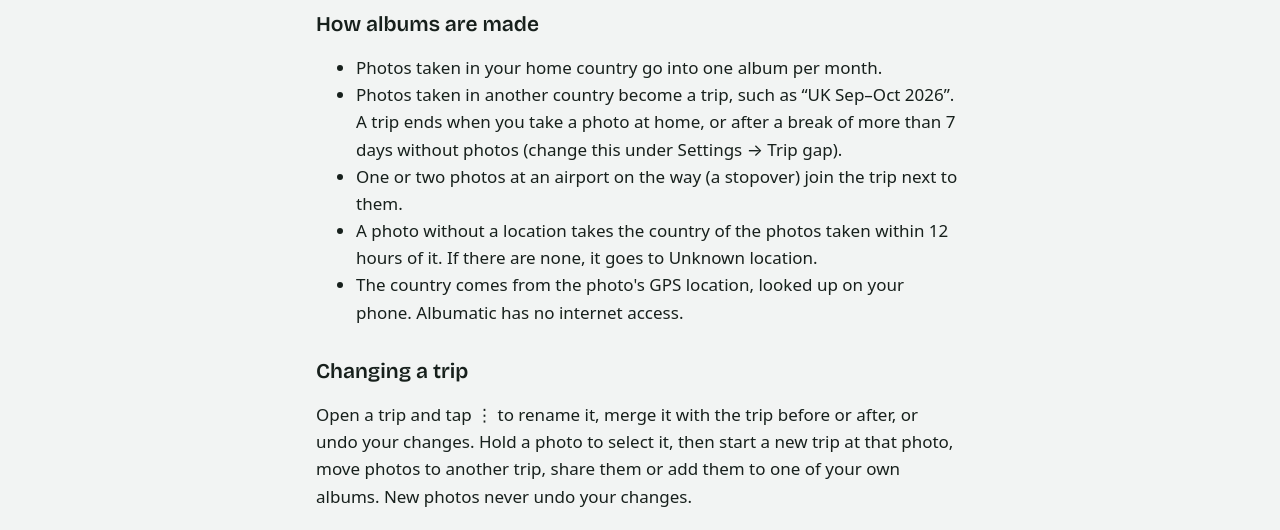
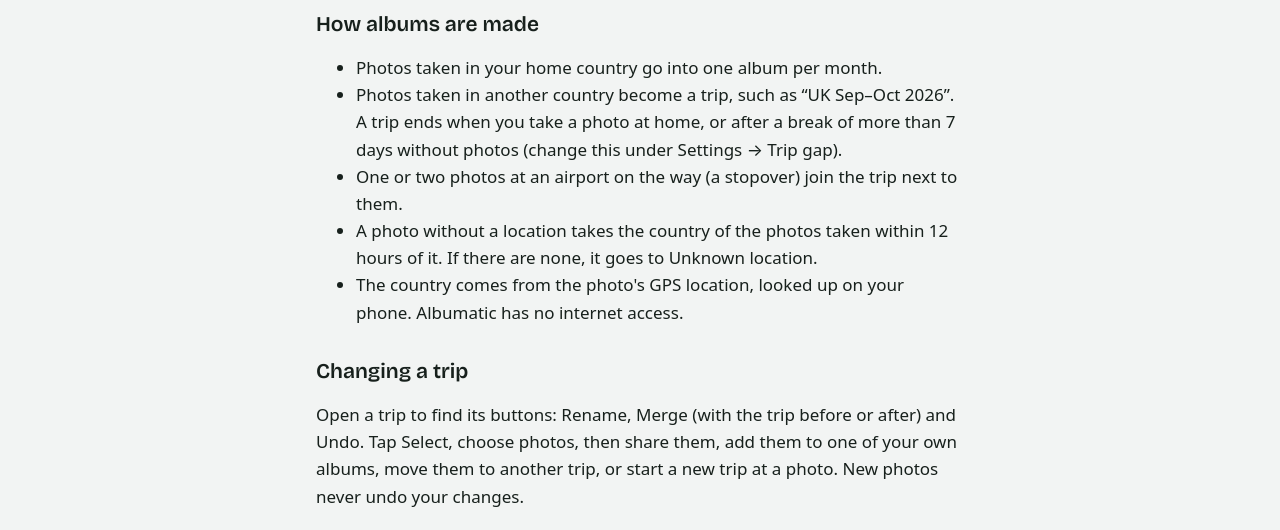
Before and after one commit to sycheng0924/albumatic-app, a plain HTML site: page index.html in a window 1280 px wide. Shown: the part 422-952 px from the top of the page. Drawn offline with nearby package versions, Linux system fonts and the light colour scheme.

Commit message:
Help: describe the visible buttons instead of ⋮ and holding a photo
Co-Authored-By: Claude Opus 5.5 <noreply@anthropic.com>

```diff
--- a/index.html
+++ b/index.html
@@ -37,7 +37,7 @@
     </ul>
 
     <h2>Changing a trip</h2>
-    <p>Open a trip and tap ⋮ to rename it, merge it with the trip before or after, or undo your changes. Hold a photo to select it, then start a new trip at that photo, move photos to another trip, share them or add them to one of your own albums. New photos never undo your changes.</p>
+    <p>Open a trip to find its buttons: Rename, Merge (with the trip before or after) and Undo. Tap Select, choose photos, then share them, add them to one of your own albums, move them to another trip, or start a new trip at a photo. New photos never undo your changes.</p>
 
     <h2>Why are some photos missing?</h2>
     <ul>
```
